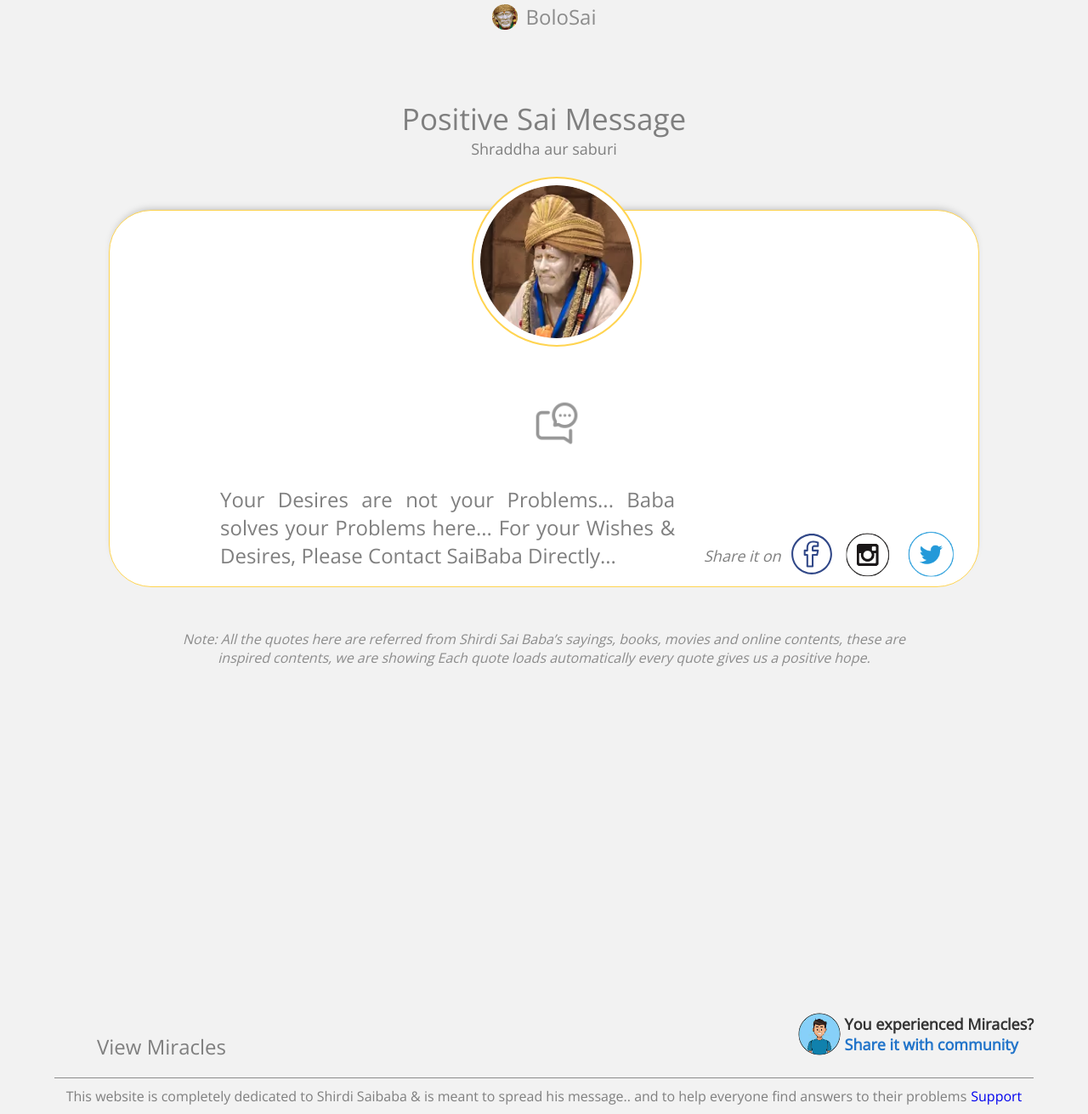
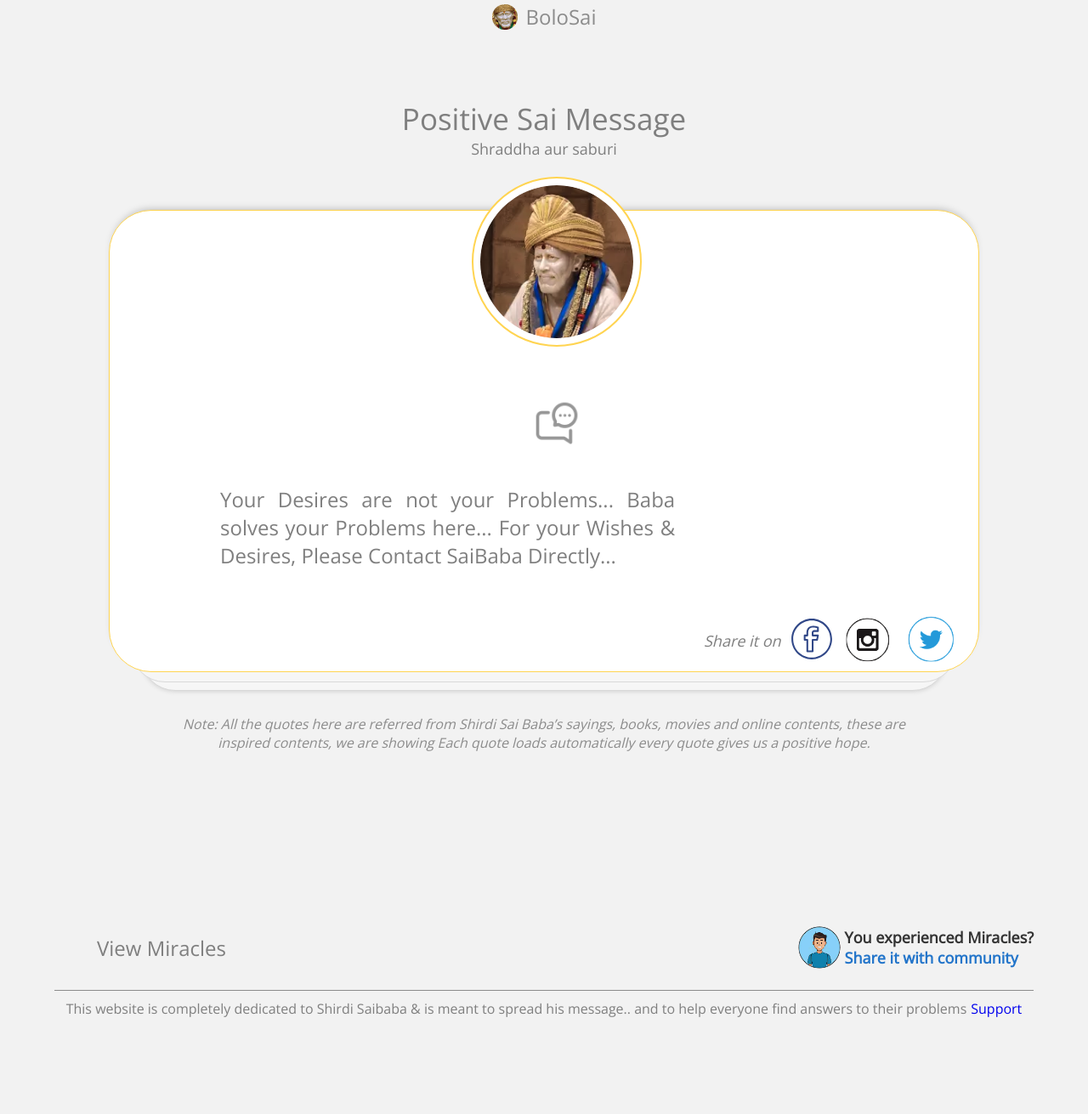
Before and after one commit to uttamstha123/Organizein-Test, a plain HTML site: page index.html in a window 1280 px wide. Shown: the part 37-1348 px from the top of the page at 85% size. After the commit the page ends 1322 px from the top, so only its background shows below. Drawn offline with nearby package versions, Linux system fonts and the light colour scheme.

Commit message:
Add files via upload

```diff
--- a/index.html
+++ b/index.html
@@ -81,7 +81,9 @@
     <footer>
       <div class="footer-container">
         <div class="community">
-          <a href="/" class="quote">View Miracles</a>
+          <div class="text">
+            <a href="/" class="quote">View Miracles</a>
+          </div>
           <div class="avatar">
             <img src="./img/avatar.png" alt="avatar" />
             <div class="share-community">
--- a/style.css
+++ b/style.css
@@ -134,6 +134,7 @@ body {
 .card-wrapper {
   width: 80%;
   position: relative;
+  height: 100%;
   margin-top: 4rem;
   background: #fff;
   border-radius: 5rem;
@@ -162,7 +163,7 @@ body {
 .quote {
   max-width: 60%;
   text-align: justify;
-  margin: 3rem 0 0 5rem;
+  margin: 3rem 0 10rem 5rem;
 }
 
 .share {
@@ -191,17 +192,20 @@ body {
 }
 .card-2 {
   z-index: 100;
+  height: 90%;
   max-width: 76%;
-  transform: translateY(1rem);
+  transform: translateY(3rem);
   border: 1px solid var(--card-border);
   box-shadow: none;
   border-radius: 4rem;
   position: absolute;
 }
+
 .card-3 {
   z-index: 10;
+  height: 90%;
   max-width: 74%;
-  transform: translateY(2rem);
+  transform: translateY(4rem);
   border: 1px solid var(--card-border);
   box-shadow: 0 1px 5px rgb(211, 211, 211);
   border-radius: 4rem;
@@ -229,7 +233,7 @@ footer {
   margin: 0 auto;
   display: grid;
   grid-template-columns: 1fr;
-  grid-template-rows: 40rem auto;
+  grid-template-rows: 20rem auto;
 }
 
 .footer-container {
@@ -239,6 +243,7 @@ footer {
   width: 100%;
   display: flex;
   justify-content: space-between;
+  align-items: center;
 }
 
 .avatar {
@@ -279,7 +284,8 @@ footer .hr {
 }
 
 @media all and (max-width: 640px) {
-  html,body {
+  html,
+  body {
     font-size: 50%;
   }
 }
```
